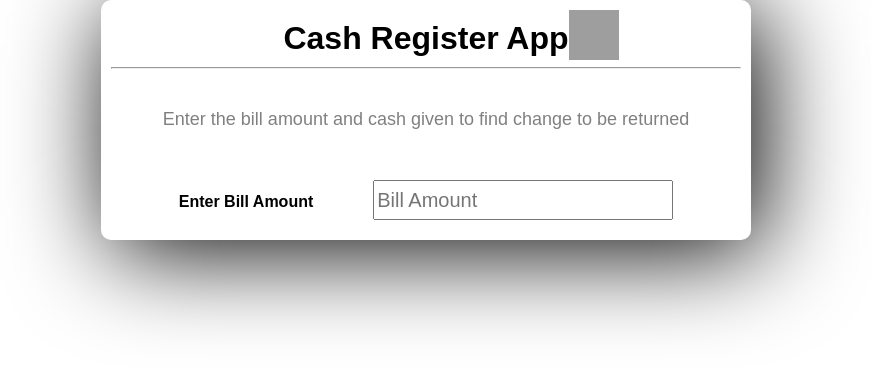
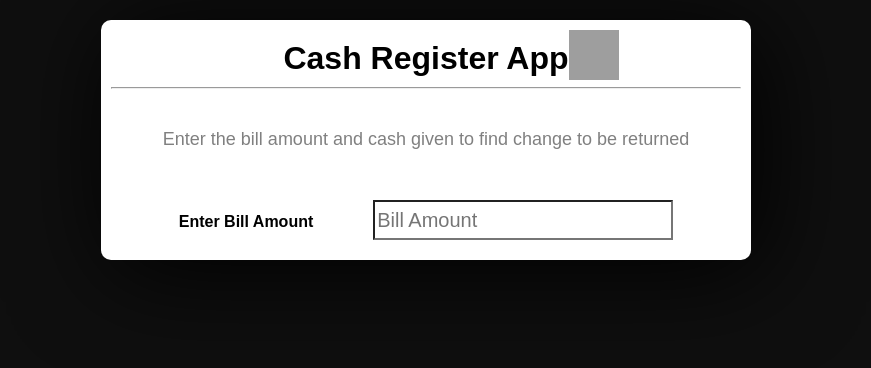
Before and after one commit to SaiArunesh/nc-m10-cash-reegister-react, a React (Create React App) app: page / in a window 1280 px wide. Shown: the top 368 px of the page, without its empty margins (214-1085 px from the left). Built offline with nearby package versions, Linux system fonts and the light colour scheme; grey boxes are pictures that could not be loaded.

Commit message:
sort of dark themed

```diff
--- a/src/styles.css
+++ b/src/styles.css
@@ -1,30 +1,35 @@
 * {
   box-sizing: border-box;
   margin: 0;
+  background-color: #0f0f0f;
 }
 
 .App {
   font-family: -apple-system, BlinkMacSystemFont, "Segoe UI", Roboto, Oxygen,
     Ubuntu, Cantarell, "Open Sans", "Helvetica Neue", sans-serif;
   width: 650px;
-  margin: 0 auto;
+  margin: 20px auto;
   box-shadow: 10px 10px 100px black;
   font-family: sans-serif;
   text-align: center;
   border-radius: 10px;
   padding: 10px;
+  color: black;
+  background-color: white;
 }
 .money-image {
   width: 50px;
   height: 50px;
   position: absolute;
-  top: 10px;
+  top: 30px;
 }
 .title {
+  background-color: white;
   padding: 10px;
 }
 
 input {
+  background-color: white;
   margin-left: 60px;
   width: 300px;
   height: 40px;
@@ -32,6 +37,7 @@
 }
 
 .title-desc {
+  background-color: white;
   font-weight: 10;
   margin: 40px 0px;
   font-size: 18px;
@@ -49,9 +55,19 @@
 }
 
 label {
+  background-color: white;
   font-weight: bold;
   display: block;
   padding: 10px;
+}
+button {
+  background-color: white;
+  border-radius: 10px;
+  padding: 20px;
+  font-weight: bold;
+  font-family: -apple-system, BlinkMacSystemFont, "Segoe UI", Roboto, Oxygen,
+    Ubuntu, Cantarell, "Open Sans", "Helvetica Neue", sans-serif;
+  text-transform: uppercase;
 }
 
 table {
@@ -62,6 +78,7 @@
 tr,
 td,
 th {
+  background-color: white;
   padding: 10px;
   border: 1px solid black;
   border-collapse: collapse;
```
